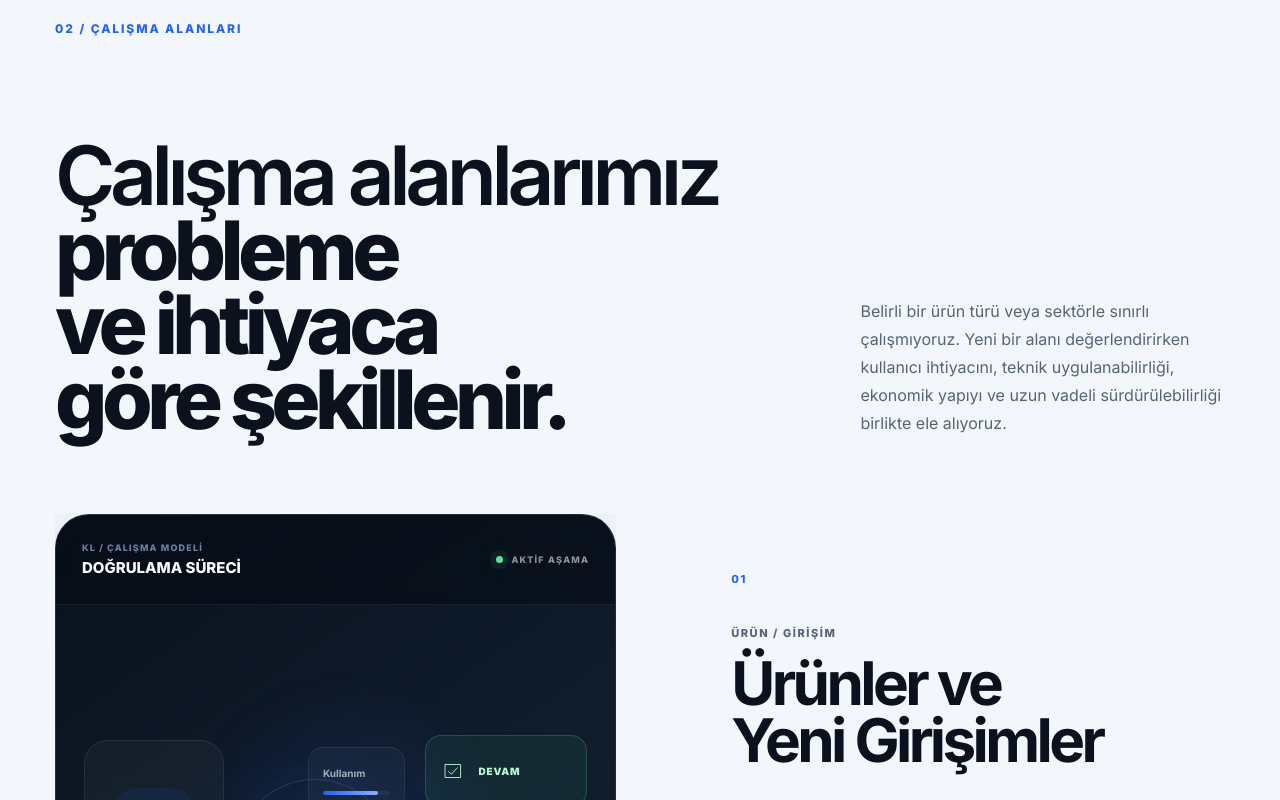
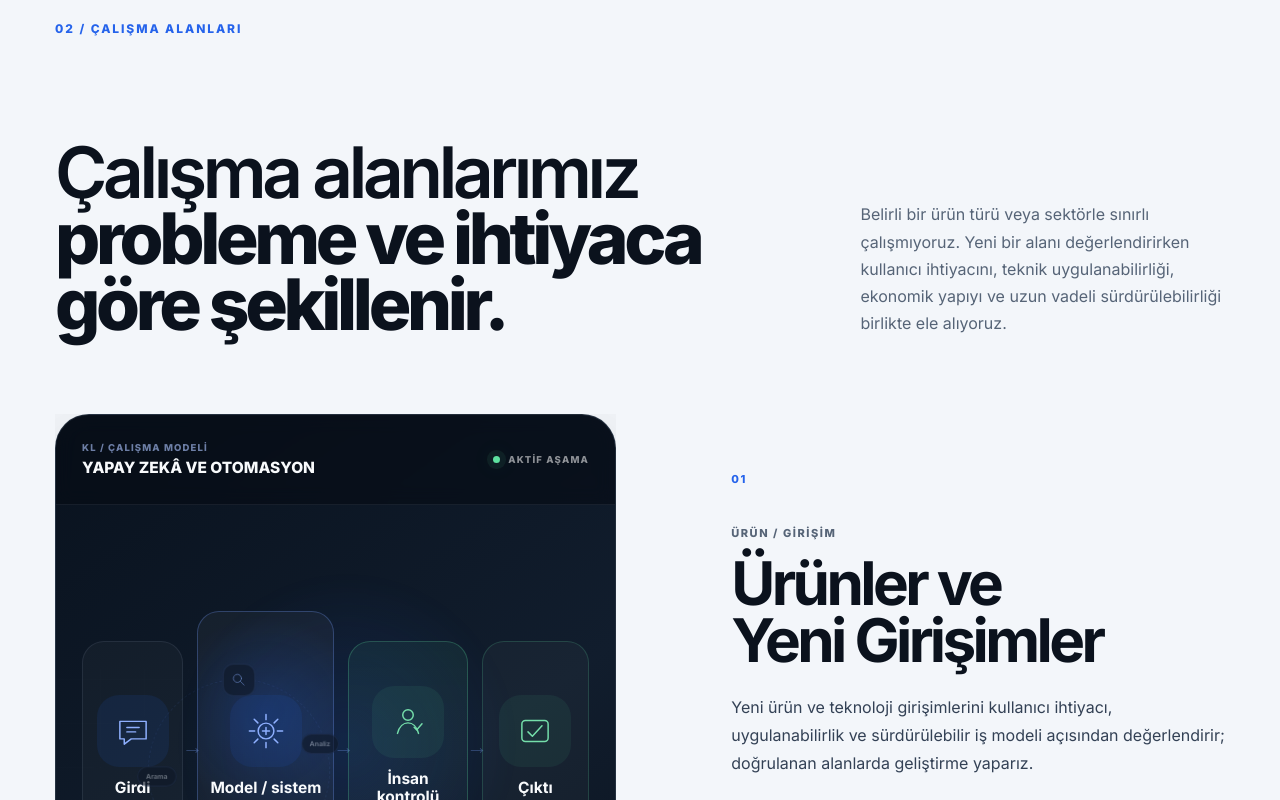
Before and after one commit to karaaslanlabs/corporate-website, a Next.js app: page / in a window 1280 px wide. Shown: the part 1880-2680 px from the top of the page. Built offline with nearby package versions, Linux system fonts and the light colour scheme.

Commit message:
refactor(site): complete pre-production visual polish

```diff
--- a/app/globals.css
+++ b/app/globals.css
@@ -2894,3 +2894,102 @@ section[id] { scroll-margin-top: 80px; }
   .company-story__mark > span { inset: -26px; }
   .company-story__lead { font-size: 19px; }
 }
+
+/* Pre-production optical polish — 2026-09-26 */
+.capability-system__intro h2 {
+  max-width: 860px;
+  font-size: clamp(48px, 5.55vw, 84px);
+  line-height: .93;
+  letter-spacing: -.061em;
+}
+.capability-system__intro > p:last-child {
+  max-width: 510px;
+  line-height: 1.7;
+}
+.story-toolbar span,
+.story-toolbar__status,
+.story-surface__footer {
+  font-size: 9.5px;
+  letter-spacing: .12em;
+}
+.story-toolbar strong { font-size: 15.5px; }
+.visual-stage span,
+.support-node span,
+.research-evidence-stack span,
+.research-decision span { font-size: 10.5px; }
+.ai-story-card strong { font-size: 15.5px; }
+.technology-compact__title h2 {
+  font-size: clamp(46px, 4.8vw, 76px);
+  line-height: .95;
+  letter-spacing: -.057em;
+}
+.company-story {
+  min-height: 72svh;
+  grid-template-columns: .36fr 1fr;
+  gap: clamp(56px, 8vw, 120px);
+  padding: 104px var(--pad);
+}
+.company-story__mark {
+  width: 150px;
+  border-radius: 34px;
+}
+.company-story__mark > span { inset: -32px; }
+.company-story__mark img { width: 74px; }
+.company-story__content { max-width: 980px; }
+.company-story__content h2 {
+  font-size: clamp(52px, 5.4vw, 84px);
+  line-height: .93;
+  letter-spacing: -.061em;
+}
+.company-story__lead {
+  max-width: 760px;
+  margin-top: 26px;
+  font-size: clamp(18px, 1.55vw, 24px);
+  line-height: 1.5;
+}
+.company-story__body {
+  grid-template-columns: repeat(2, minmax(0, 1fr));
+  gap: 40px;
+  margin-top: 40px;
+}
+.company-story__body p { font-size: 15px; line-height: 1.7; }
+@media (max-width: 900px) {
+  .company-story {
+    grid-template-columns: 1fr;
+    gap: 58px;
+  }
+  .company-story__body { grid-template-columns: 1fr; gap: 20px; }
+}
+@media (max-width: 620px) {
+  .capability-system__intro h2 { font-size: clamp(44px, 12.2vw, 56px); }
+  .story-toolbar span,
+  .story-toolbar__status,
+  .story-surface__footer { font-size: 8.5px; }
+  .story-toolbar strong { font-size: 13px; }
+  .visual-stage span { font-size: 9px; }
+  .system-story-card strong { font-size: 11px; }
+  .support-node span { font-size: 9px; }
+  .ai-story-card strong { font-size: 10px; }
+  .research-evidence-stack span { font-size: 8.5px; }
+  .research-decision span { font-size: 8px; letter-spacing: .05em; }
+  .company-story { padding: 88px 20px; gap: 50px; }
+  .company-story__mark { width: 112px; border-radius: 26px; }
+  .company-story__mark > span { inset: -22px; }
+  .company-story__mark img { width: 54px; }
+  .company-story__content h2 { font-size: clamp(42px, 12.2vw, 56px); }
+  .company-story__lead { font-size: 18px; }
+  .company-story__body p { font-size: 14.5px; }
+}
+.contact-next {
+  padding: clamp(110px, 9vw, 155px) 0;
+}
+.contact-next h2 {
+  max-width: 860px;
+  font-size: clamp(52px, 5.4vw, 84px);
+  line-height: .93;
+  letter-spacing: -.061em;
+}
+@media (max-width: 620px) {
+  .contact-next { padding: 90px 0; }
+  .contact-next h2 { font-size: clamp(42px, 12.2vw, 56px); }
+}
--- a/components/CapabilitySystem.tsx
+++ b/components/CapabilitySystem.tsx
@@ -66,29 +66,29 @@ const visualCopy = {
     footer: "ILLUSTRATIVE FLOW",
     active: "VISUAL FLOW",
     venture: {
-      mode: "FROM IDEA TO PRODUCT",
-      stages: ["Find a real need", "Gather evidence", "Build when it holds"],
-      notes: ["User need", "Demand • Feasibility • Economics", "BUILD"],
-      summary: "Problem → Evidence → Decision",
+      mode: "PRODUCT DEVELOPMENT PROCESS",
+      stages: ["Define the need", "Validate assumptions", "Develop the solution"],
+      notes: ["User and problem", "Demand • Feasibility • Economics", "DEVELOPMENT"],
+      summary: "Need → validation → development",
     },
     systems: {
-      mode: "HOW THE SYSTEM WORKS",
+      mode: "SYSTEM DESIGN",
       main: ["User", "Application", "Outcome"],
       support: ["Security", "Data", "Monitoring"],
-      summary: "Invisible parts work together.",
+      summary: "Components work together to support the user need.",
     },
     ai: {
-      mode: "AI WORKFLOW",
-      main: ["Request", "AI", "Human review", "Clear outcome"],
+      mode: "AI AND AUTOMATION",
+      main: ["Input", "Model / system", "Human review", "Output"],
       tools: ["Search", "Analysis", "Rules"],
-      summary: "Understand → use tools → review → produce",
+      summary: "Input is processed, reviewed where required, and returned as an output.",
     },
     research: {
-      mode: "FROM EVIDENCE TO DECISION",
+      mode: "VALIDATION PROCESS",
       question: "Hypothesis",
       evidence: ["Usage", "Behavior", "Cost"],
-      decisions: ["CONTINUE", "HOLD", "STOP"],
-      summary: "We look for evidence before we commit.",
+      decisions: ["CONTINUE", "REASSESS", "STOP"],
+      summary: "Measurable signals are gathered before a decision.",
     },
   },
 } as const;
--- a/components/CompanyManifesto.tsx
+++ b/components/CompanyManifesto.tsx
@@ -9,8 +9,7 @@ const copy = {
       "Karaaslan Labs, farklı problem alanlarında ürünler, yazılım sistemleri ve teknoloji girişimleri geliştiren bir teknoloji şirketidir.",
     body: [
       "Çalışma alanlarımız tek bir sektörle sınırlı değildir. Yeni bir alanı değerlendirirken kullanıcı ihtiyacını, teknik uygulanabilirliği ve sürdürülebilir iş modelini birlikte ele alırız.",
-      "Bir problem doğrulandığında, çözüm için gerekli teknoloji ve çalışma modelini ihtiyaca göre belirleriz. Gereksiz teknik kapsamdan kaçınır; güvenilir ve sürdürülebilir bir yapı kurmaya odaklanırız.",
-      "GüvenCheck, bugün geliştirdiğimiz ürünlerden biridir. Şirketin ürün ve araştırma portföyü doğrulanan yeni çalışmalarla zaman içinde genişleyecektir.",
+      "Bir problem doğrulandığında, çözüm için gerekli teknoloji ve çalışma modelini ihtiyaca göre belirler; güvenilir ve sürdürülebilir bir yapı geliştirmeye odaklanırız.",
     ],
   },
   en: {
@@ -20,8 +19,7 @@ const copy = {
       "Karaaslan Labs is a technology company that develops products, software systems, and technology ventures across different problem areas.",
     body: [
       "Our work is not limited to a single industry. When evaluating a new area, we consider user need, technical feasibility, and a sustainable business model together.",
-      "Once a problem is validated, we determine the technology and working model required by the solution. We avoid unnecessary technical scope and focus on a reliable, maintainable structure.",
-      "GüvenCheck is one of the products we are developing today. The company’s product and research portfolio will expand over time as new work is validated.",
+      "Once a problem is validated, we determine the technology and working model required by the solution and focus on building a reliable, maintainable structure.",
     ],
   },
 } as const;
--- a/components/GuvenCheckStage.tsx
+++ b/components/GuvenCheckStage.tsx
@@ -46,10 +46,10 @@ export function GuvenCheckStage({ locale }: { locale: Locale }) {
     target: ref,
     offset: ["start end", "end start"],
   });
-  const yA = useTransform(scrollYProgress, [0, 1], [90, -90]);
-  const yB = useTransform(scrollYProgress, [0, 1], [-20, 78]);
-  const rotateA = useTransform(scrollYProgress, [0, 1], [-7, -3]);
-  const rotateB = useTransform(scrollYProgress, [0, 1], [6, 2]);
+  const yA = useTransform(scrollYProgress, [0, 1], [64, -64]);
+  const yB = useTransform(scrollYProgress, [0, 1], [-12, 56]);
+  const rotateA = useTransform(scrollYProgress, [0, 1], [-4.5, -2]);
+  const rotateB = useTransform(scrollYProgress, [0, 1], [4.5, 2]);
   const t = copy[locale];
 
   return (
```
